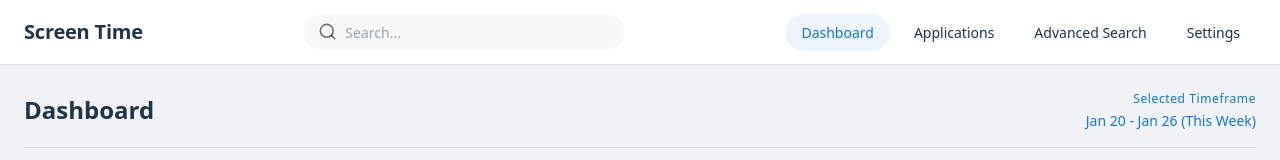
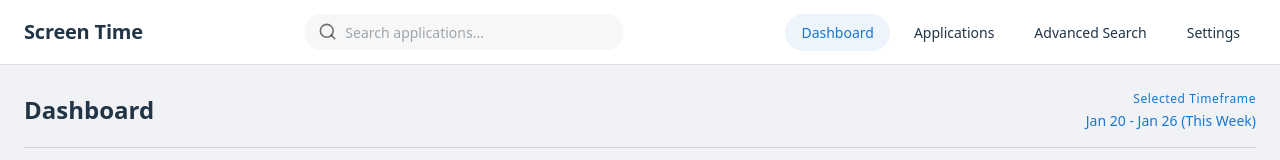
Before and after one commit to AlexAxenti/screen_time, a React (Vite) app: page / in a window 1280 px wide. Shown: the top 160 px of the page. Built offline with nearby package versions, Linux system fonts and the light colour scheme.

Commit message:
Search bar adjustments

```diff
--- a/src/components/AppHeader/components/SearchBar.tsx
+++ b/src/components/AppHeader/components/SearchBar.tsx
@@ -21,7 +21,7 @@ const SearchBar = () => {
 	const [isOpen, setIsOpen] = useState(false);
 	const anchorRef = useRef<HTMLDivElement>(null);
 
-	const debouncedSearch = useDebouncedValue(searchValue, 300);
+	const debouncedSearch = useDebouncedValue(searchValue, 250);
 	const { data: applications } = useSearchApplications(debouncedSearch);
 
 	const handleInputChange = (e: React.ChangeEvent<HTMLInputElement>) => {
@@ -52,7 +52,7 @@ const SearchBar = () => {
 		<ClickAwayListener onClickAway={handleClose}>
 			<div ref={anchorRef}>
 				<TextField
-					placeholder="Search..."
+					placeholder="Search applications..."
 					size="small"
 					value={searchValue}
 					onChange={handleInputChange}
```
